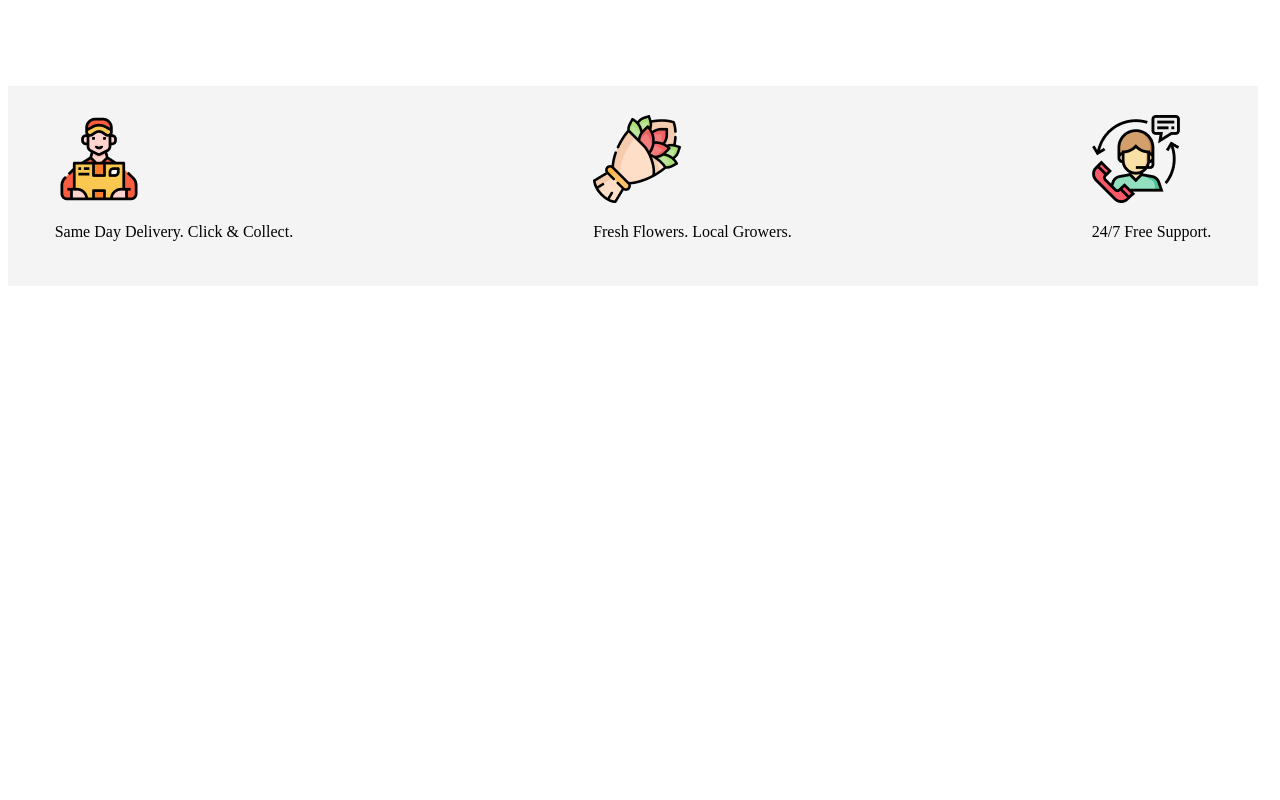
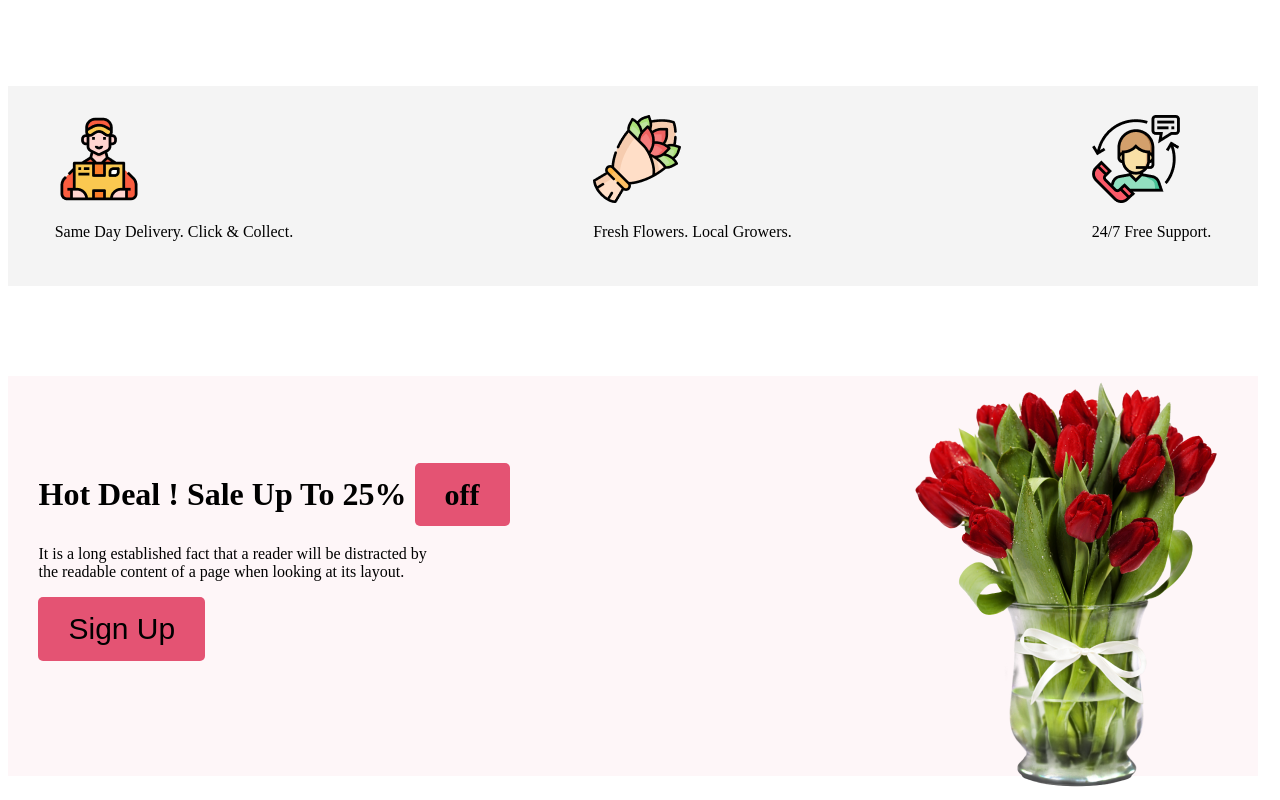
Before and after one commit to joynal2000/flower-shop-website, a plain HTML site: page index.html in a window 1280 px wide. Shown: the part 1161-1961 px from the top of the page. Before the commit the page ends 1455 px from the top, so only its background shows below. Drawn offline with Linux system fonts and the light colour scheme.

Commit message:
added hot deal sale

```diff
--- a/index.html
+++ b/index.html
@@ -59,5 +59,19 @@
                 </div>
             </div>
         </section>
+            <!--Hot deal section start-->
+            <div class="hot-container">
+                  <div>
+                    <h3 class="hot-title">Hot Deal ! Sale Up To 25% <span class="btn-primary">off</span> </h3>
+                    <p class="hot-description">It is a long established fact that a reader will be distracted by <br> the readable content of a page when looking at its layout.</p>
+
+                    <button class="btn-primary">Sign Up</button>
+                  </div>
+                    <div>
+                        <img src="../Flower Asset/pngwing 8.png" alt="">
+                    </div>
+                </div>
+            </div>
+
 </body>
 </html>
--- a/style/styles.css
+++ b/style/styles.css
@@ -9,6 +9,7 @@
 
 
 .btn-primary{
+    font-size: 30px;
     background-color: #E45373;
     border: none;
     border-radius: 5px;
@@ -65,3 +66,22 @@
     gap: 300px;
     align-items: center;
 }
+/*hot deal section */
+.hot-container{
+    width: 1250px;
+    height: 400px;
+    background-color: #FEF6F8;
+    display: flex;
+    column-gap: 400px;
+    margin-top: 90px;
+    justify-content: center;
+}
+
+.hot-title{
+    font-size: 32px;
+    margin-top: 100px;
+
+}
+.hot-deal{
+    margin-left: 500px;
+}
```
